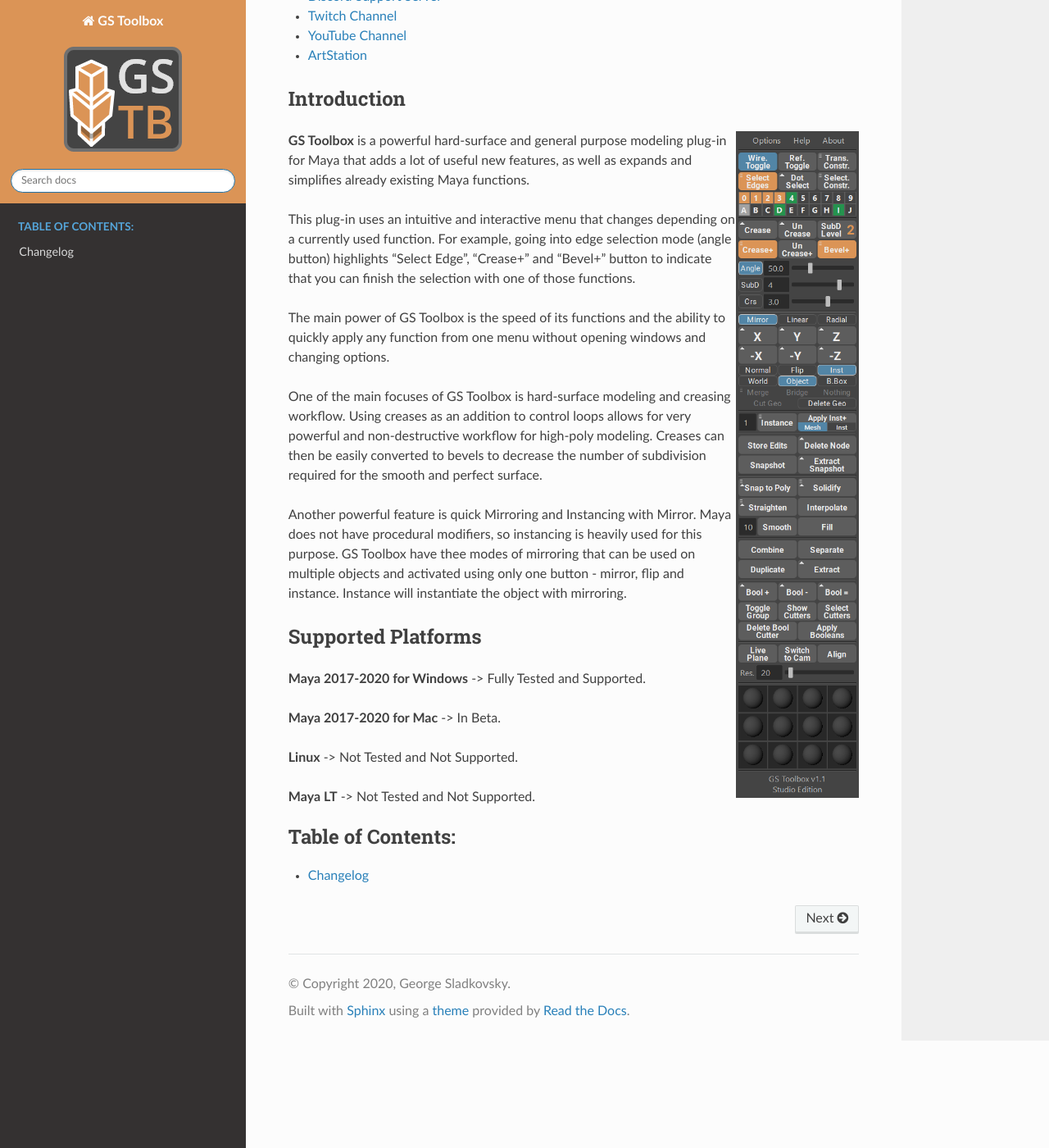
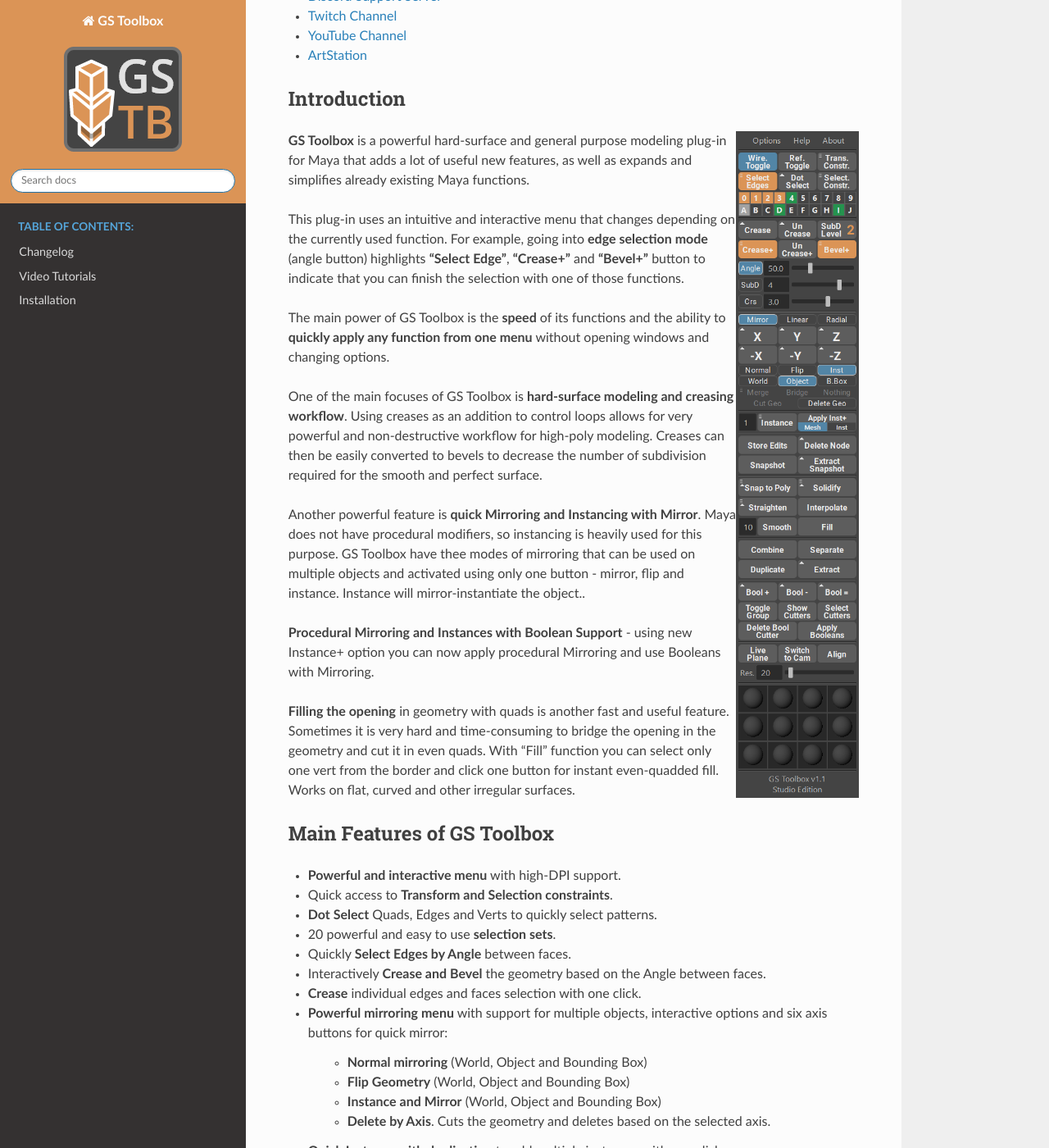
Before and after one commit to Video-Nomad/gs-toolbox-docs, a Sphinx documentation site: the page built from docs/source/index.rst, in a window 1280 px wide and 1400 px high, scrolled down 304 px. Shown: the whole window at 82% size. Built offline with Sphinx 7.4.7 and the Read the Docs theme 2.0.0, drawn with Linux system fonts in a browser that asks for light colours; some of the changed text lies outside the part shown.

Commit message:
installation instructions and changelog

```diff
--- a/docs/source/index.rst
+++ b/docs/source/index.rst
@@ -23,17 +23,52 @@
 
 **GS Toolbox** is a powerful hard-surface and general purpose modeling plug-in for Maya that adds a lot of useful new features, as well as expands and simplifies already existing Maya functions.
 
-This plug-in uses an intuitive and interactive menu that changes depending on a currently used function. For example, going into edge selection mode (angle button) highlights "Select Edge", "Crease+" and "Bevel+" button to indicate that you can finish the selection with one of those functions.
+This plug-in uses an intuitive and interactive menu that changes depending on the currently used function. For example, going into **edge selection mode** (angle button) highlights **"Select Edge"**, **"Crease+"** and **"Bevel+"** button to indicate that you can finish the selection with one of those functions.
 
-The main power of GS Toolbox is the speed of its functions and the ability to quickly apply any function from one menu without opening windows and changing options.
+The main power of GS Toolbox is the **speed** of its functions and the ability to **quickly apply any function from one menu** without opening windows and changing options.
 
-One of the main focuses of GS Toolbox is hard-surface modeling and creasing workflow. Using creases as an addition to control loops allows for very powerful and non-destructive workflow for high-poly modeling. Creases can then be easily converted to bevels to decrease the number of subdivision required for the smooth and perfect surface.
+One of the main focuses of GS Toolbox is **hard-surface modeling and creasing workflow**. Using creases as an addition to control loops allows for very powerful and non-destructive workflow for high-poly modeling. Creases can then be easily converted to bevels to decrease the number of subdivision required for the smooth and perfect surface.
 
-Another powerful feature is quick Mirroring and Instancing with Mirror. Maya does not have procedural modifiers, so instancing is heavily used for this purpose. GS Toolbox have thee modes of mirroring that can be used on multiple objects and activated using only one button - mirror, flip and instance. Instance will instantiate the object with mirroring.
+Another powerful feature is **quick Mirroring and Instancing with Mirror**. Maya does not have procedural modifiers, so instancing is heavily used for this purpose. GS Toolbox have thee modes of mirroring that can be used on multiple objects and activated using only one button - mirror, flip and instance. Instance will mirror-instantiate the object..
 
+**Procedural Mirroring and Instances with Boolean Support** - using new Instance+ option you can now apply procedural Mirroring and use Booleans with Mirroring.
 
+**Filling the opening** in geometry with quads is another fast and useful feature. Sometimes it is very hard and time-consuming to bridge the opening in the geometry and cut it in even quads. With "Fill" function you can select only one vert from the border and click one button for instant even-quadded fill. Works on flat, curved and other irregular surfaces.
 
+Main Features of GS Toolbox
+^^^^^^^^^^^^^^^^^^^^^^^^^^^
 
+- **Powerful and interactive menu** with high-DPI support.
+- Quick access to **Transform and Selection constraints**.
+- **Dot Select** Quads, Edges and Verts to quickly select patterns.
+- 20 powerful and easy to use **selection sets**.
+- Quickly **Select Edges by Angle** between faces.
+- Interactively **Crease and Bevel** the geometry based on the Angle between faces.
+- **Crease** individual edges and faces selection with one click.
+- **Powerful mirroring menu** with support for multiple objects, interactive options and six axis buttons for quick mirror:
+
+    - **Normal mirroring** (World, Object and Bounding Box)
+    - **Flip Geometry** (World, Object and Bounding Box)
+    - **Instance and Mirror** (World, Object and Bounding Box)
+    - **Delete by Axis**. Cuts the geometry and deletes based on the selected axis.
+
+- **Quick Instance with duplication** to add multiple instances with one click
+- **New Instance+** function with support for booleans, procedural mirror modifier and solidify modifier (extrude).
+- **Solidify** is a better version of Extrude that is compatible with Instance+
+- Create **quick snapshots** of the geometry with history to save them it you wish to modify them later and delete the history of the current object.
+- **Snap to Poly** to move and orient an object to one or multiple selected faces. Instance and Snap will also instantiate the object and snap those instances on the selected faces.
+
+- **Randomize Transforms** (under the Instance button) to interactively randomize Transformation, Rotation and Scale of multiple selected objects.
+- **Straighten** will straighten any edge selection to a straight line. Shift + Straighten will also equalize vertices along this line.
+- **Interpolate** will smoothly interpolate selected edges based on the first, middle and last vert in the selected edges.
+- **Smooth** will smooth the selected edges based on the smoothing multiplier.
+- **Fill** will fill any selected hole quads. Selecting two verts instead of one will result in a different pattern of quads, depending on the combination of selected verts.
+- **Combine and Separate** is a clean way to combine and separate geometry without any additional groups in the outliner. The naming of the original object will also be respected.
+- **Duplicate and Extract** will duplicate or extract selected faces in a clean way, without unnecessary groups in the outliner. It also keeps the history of the original object intact.
+
+- Powerful **procedural Booleans** with the ability to edit already applied booleans, delete boolean component objects and quickly apply booleans.
+- **Live Plane** will place a Live Plane on the selected face. You can switch to the **custom camera** that follows this Live Plane and also align any object to that plane, using **Align**. Res. slider will change the subdivision of this live plane.
+- **12 Quick Material Slots** are powerful and easy to use material management tool that can store and load presets and apply Global Materials.
 
 
 Supported Platforms
@@ -52,3 +87,5 @@
     :caption: Table of Contents:
 
     Changelog <changelog>
+    Video Tutorials <video-tutorials>
+    Installation <installation>
```
Also changed, not shown: docs/source/changelog.rst (+63 -0 lines), docs/source/installation.rst (added, +95 -0 lines), docs/source/video-tutorials.rst (added, +25 -0 lines), docs/source/images/mac_folder_structure_example.png (added), docs/source/images/shelf_del_button.png (added), docs/source/images/shelf_icons.png (added), docs/source/images/shelf_reset_button.png (added), docs/source/images/shelf_ui_button.png (added), docs/source/images/windows_folder_structure_example.png (added), 1 other file.
